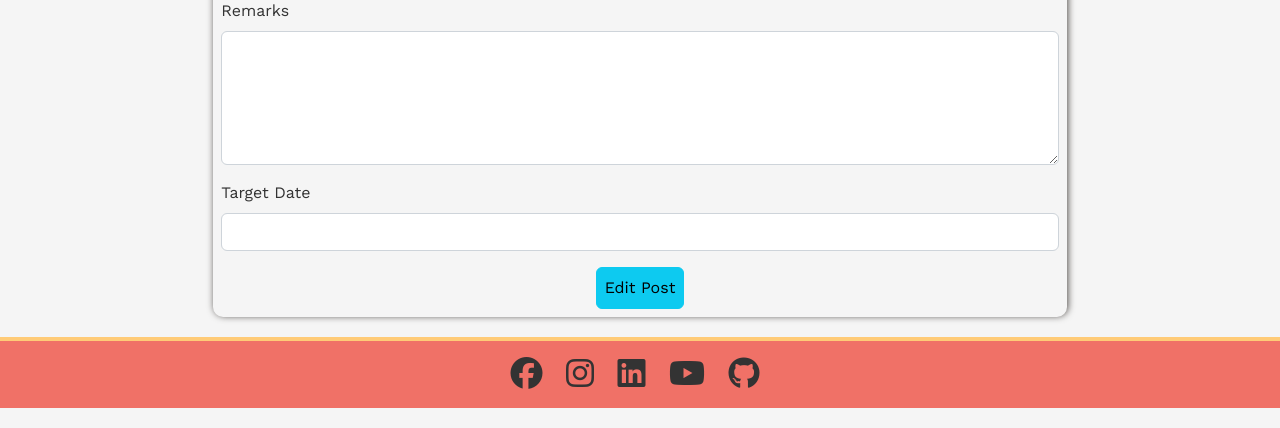
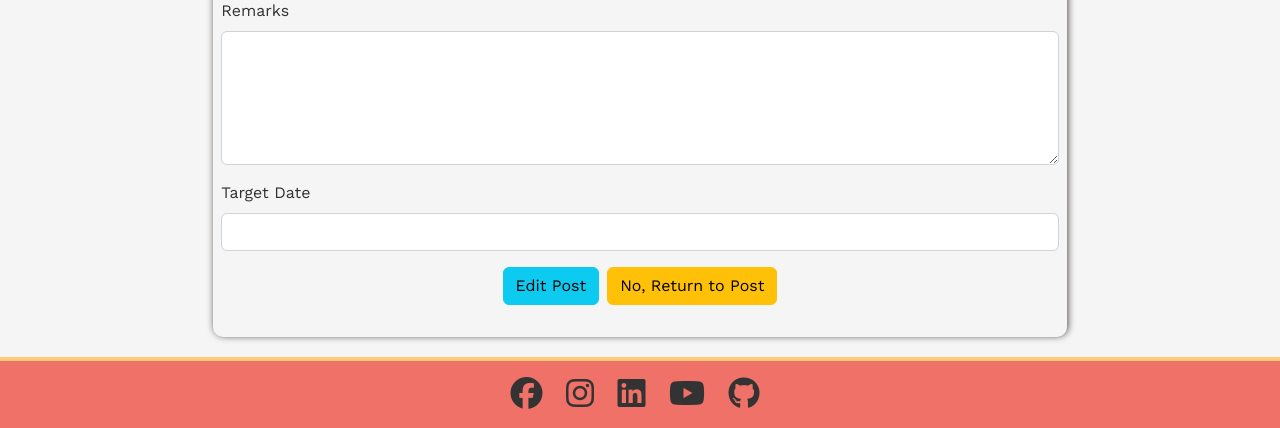
Before and after one commit to g-omarsdottir/helping-hands-happy-hearts, a Django app: a page that uses board/templates/board/edit_post.html in a window 1280 px wide. Shown: the part 1487-1915 px from the top of the page. Run offline with Django 4.2, Linux system fonts and the light colour scheme; a user stored in the database is signed in; data comes from the database, SQL or seed files in the repository; both versions use the stored data as it was after the commit; parts of the project's set-up code (start-up, migrations or seed data) failed here and were passed over; some libraries are stand-ins or nearby versions.

Commit message:
Add return to post option to edit_post.html
- Add option to return to post without editing post
- Change button to submit for consistency with post_confirm_delete.html

```diff
--- a/board/templates/board/edit_post.html
+++ b/board/templates/board/edit_post.html
@@ -14,8 +14,9 @@
                 {% csrf_token %}
                 {{ form.media }}
                 {{ form|crispy }}
-                <div class="text-center">
-                    <button type="submit" class="btn btn-info p-2">Edit Post</button>
+                <div class="d-flex flex-wrap justify-content-center gap-2 mb-4">
+                    <input type="submit" value="Edit Post" class="btn btn-info col-xs-8 col-s-6">
+                    <a href="{% url 'post_detail' post.slug %}" class="btn btn-warning col-xs-8 col-s-6">No, Return to Post</a>
                 </div>
             </form>
         </div>
```
Also changed, not shown: db.sqlite3.
